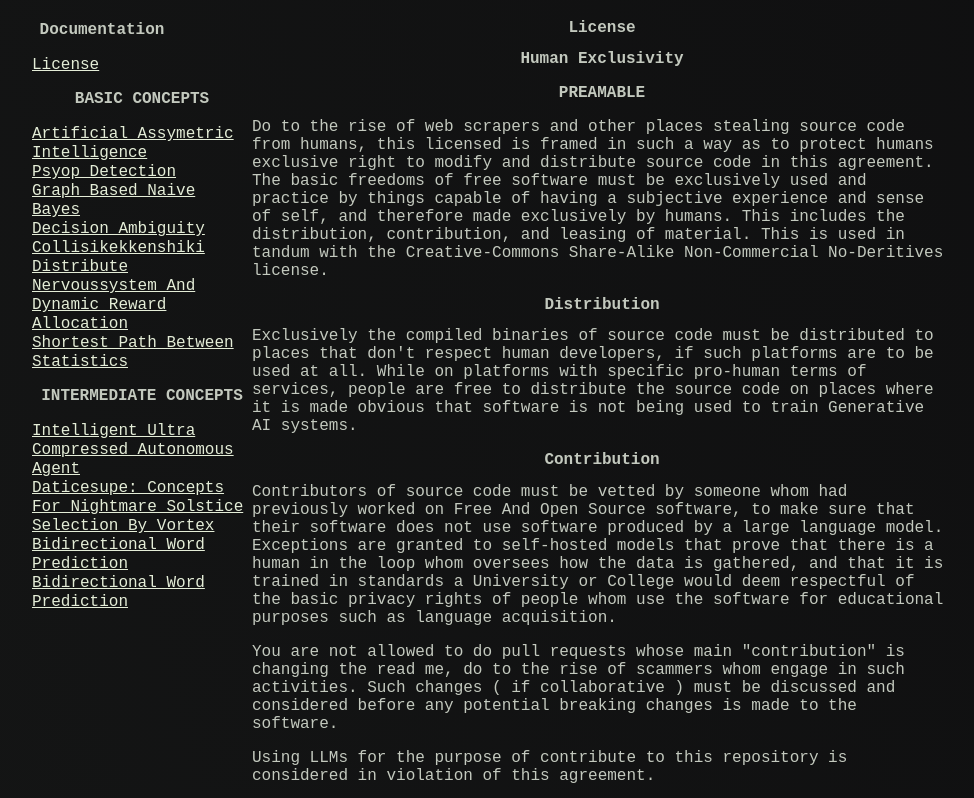
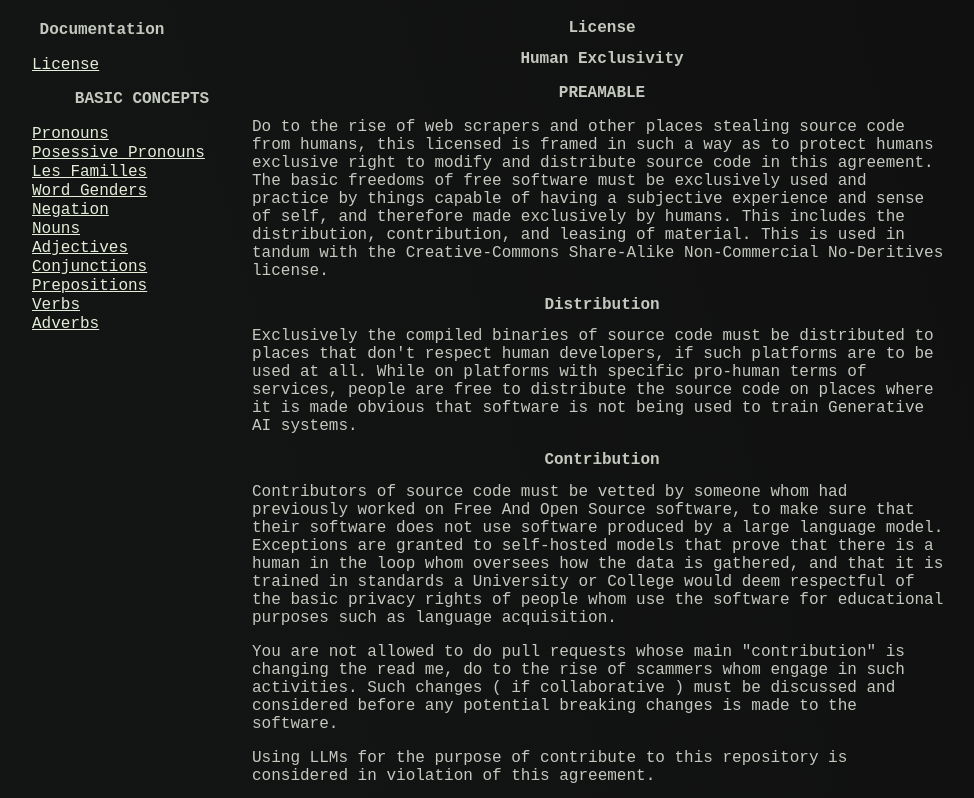
Before and after one commit to BequestDeCendresStudios/AhuzacosLanguage, a plain HTML site: page LICENSE/index.html in a window 1280 px wide. Shown: the top 798 px of the page, without its empty margins (56-1030 px from the left). Drawn offline with Linux system fonts and the light colour scheme.

Commit message:
Update index.html
Signed-off-by: Sarah Weaver <9245433+LWFlouisa@users.noreply.github.com>

```diff
--- a/LICENSE/index.html
+++ b/LICENSE/index.html
@@ -335,54 +335,40 @@ img.block-equation {
           </li>
 
           <h3>BASIC CONCEPTS</h3>
-          <li>
-            <a href='https://bequestdecendresstudios.github.io/Documentation/posts/2025-10-05-artificialassymetricintelligence/'>Artificial Assymetric Intelligence</a>
-          </li>
+  <li>
+    <a href='#leanpub-auto-pronouns'>Pronouns</a>
+  </li>
+  <li>
+    <a href='#leanpub-auto-posessivepronouns'>Posessive Pronouns</a>
+  </li>
+  <li>
+    <a href='#leanpub-auto-family'>Les Familles</a>
+  </li>
+  <li>
+    <a href='#leanpub-auto-wordgenders'>Word Genders</a>
+  </li>
+  <li>
+    <a href='#leanpub-auto-negation'>Negation</a>
+  </li>
+  <li>
+    <a href='#leanpub-auto-nouns'>Nouns</a>
+  </li>
+  <li>
+    <a href='#leanpub-auto-adjectives'>Adjectives</a>
+  </li>
+  <li>
+    <a href='#leanpub-auto-conjunctions'>Conjunctions</a>
+  </li>
+  <li>
+    <a href='#leanpub-auto-prepositions'>Prepositions</a>
+  </li>
+  <li>
+    <a href='#leanpub-auto-verbs'>Verbs</a>
+  </li>
+  <li>
+    <a href='#leanpub-auto-adverbs'>Adverbs</a>
+  </li>
 
-          <li>
-            <a href='https://bequestdecendresstudios.github.io/Documentation/posts/2025-10-05-PsyopDetection/'>Psyop Detection</a>
-          </li>
-
-          <li>
-            <a href='https://bequestdecendresstudios.github.io/Documentation/posts/2025-10-05-graphbasednaivebayes/'>Graph Based Naive Bayes</a>
-          </li>
-
-          <li>
-            <a href='https://bequestdecendresstudios.github.io/Documentation/posts/2025-10-05-decisionamibuity/'>Decision Ambiguity</a>
-          </li>
-
-          <li>
-            <a href='https://bequestdecendresstudios.github.io/Documentation/posts/2025-10-06-collisikekkenshiki/'>Collisikekkenshiki</a>
-          </li>
-
-          <li>
-            <a href="https://bequestdecendresstudios.github.io/Documentation/posts/2025-10-06-distributenervoussystem_and_dynamicrewardallocation">Distribute Nervoussystem And Dynamic Reward Allocation</a>
-          </li>
-
-          <li>
-            <a href='https://bequestdecendresstudios.github.io/Documentation/posts/2025-10-06-shortestpathbetweenstatistics/'>Shortest Path Between Statistics</a>
-          </li>
-
-          <h3>INTERMEDIATE CONCEPTS</h3>
-          <li>
-            <a href='https://bequestdecendresstudios.github.io/Documentation/posts/2025-10-08-intelligentultracompressedautonomousagent'>Intelligent Ultra Compressed Autonomous Agent</a>
-          </li>
-
-          <li>
-            <a href='https://bequestdecendresstudios.github.io/Documentation/posts/2025-10-10-daticesupe'>Daticesupe: Concepts For Nightmare Solstice</a>
-          </li>
-
-          <li>
-            <a href='https://bequestdecendresstudios.github.io/Documentation/posts/2025-10-10-selection_by_vortex'>Selection By Vortex</a>
-          </li>
-
-          <li>
-            <a href='https://bequestdecendresstudios.github.io/Documentation/posts/2025-10-18-maximum_read_minimum_write'>Bidirectional Word Prediction</a>
-          </li>
-
-          <li>
-            <a href='https://bequestdecendresstudios.github.io/Documentation/posts/2025-10-18-expanding_on_containerization'>Bidirectional Word Prediction</a>
-          </li>
         </ul>
       </ol>
       </div>
```
